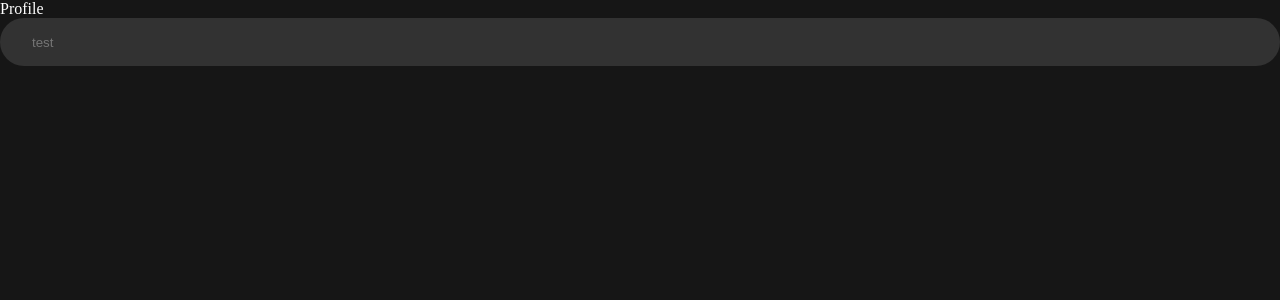
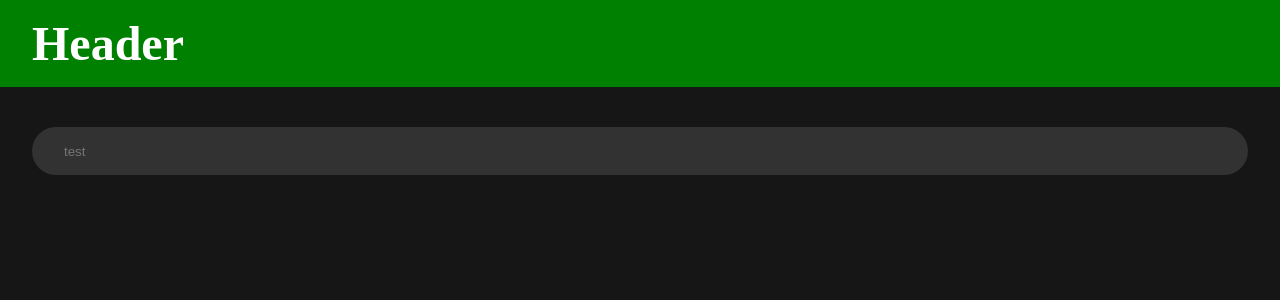
Before and after one commit to camivand4/Spraywall, a React (Vite) app: page /profile in a window 1280 px wide. Shown: the top 300 px of the page. Built offline with nearby package versions, Linux system fonts and the light colour scheme.

Commit message:
blockpage

```diff
--- /dev/null
+++ b/src/Components/BlockPage.tsx
@@ -0,0 +1,7 @@
+import styled from 'styled-components';
+
+const BlockName = styled.div`
+    padding: 2.5rem 2rem;
+`;
+
+export default BlockName;
--- a/src/Components/Header.tsx
+++ b/src/Components/Header.tsx
@@ -7,6 +7,7 @@ const StyledHeader = styled.div`
   h1 {
     font-size: 3rem;
     background: transparent;
+    padding: 0 2rem;
   }
 `;
 
--- a/src/Pages/Home.tsx
+++ b/src/Pages/Home.tsx
@@ -4,7 +4,6 @@ import Header from "../Components/Header";
 export default function Home() {
   return (
     <>
-        <div>Home</div>
         <Header></Header>
         <Button>send</Button>
     </>
--- a/src/Pages/Profile.tsx
+++ b/src/Pages/Profile.tsx
@@ -1,10 +1,14 @@
+import BlockPage from "../Components/BlockPage";
 import TextField from "../Components/TextField";
+import Header from '../Components/Header';
 
 export default function Profile() {
   return (
     <>
-      <div>Profile</div>
-      <TextField placeholder="test" />
+      <Header></Header>
+      <BlockPage>
+        <TextField placeholder="test" />
+      </BlockPage>
     </>
   )
 }
```
